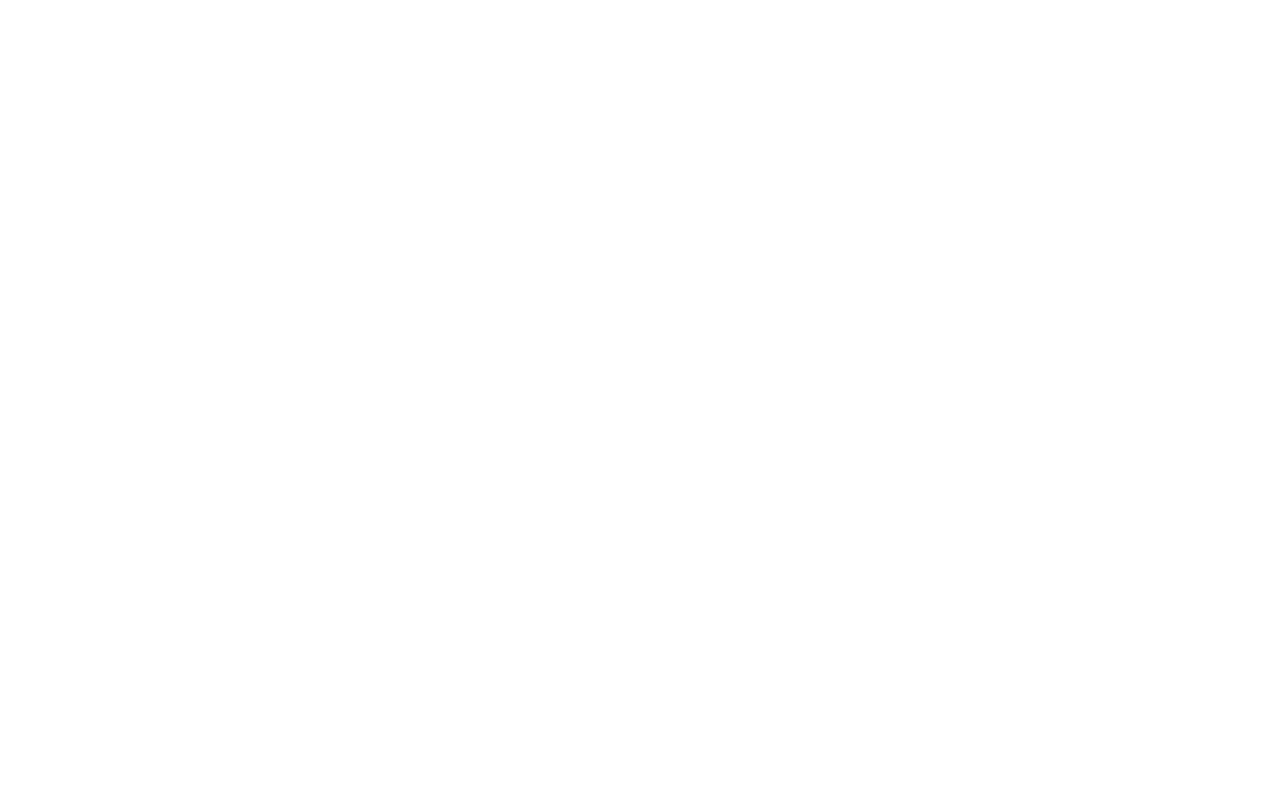
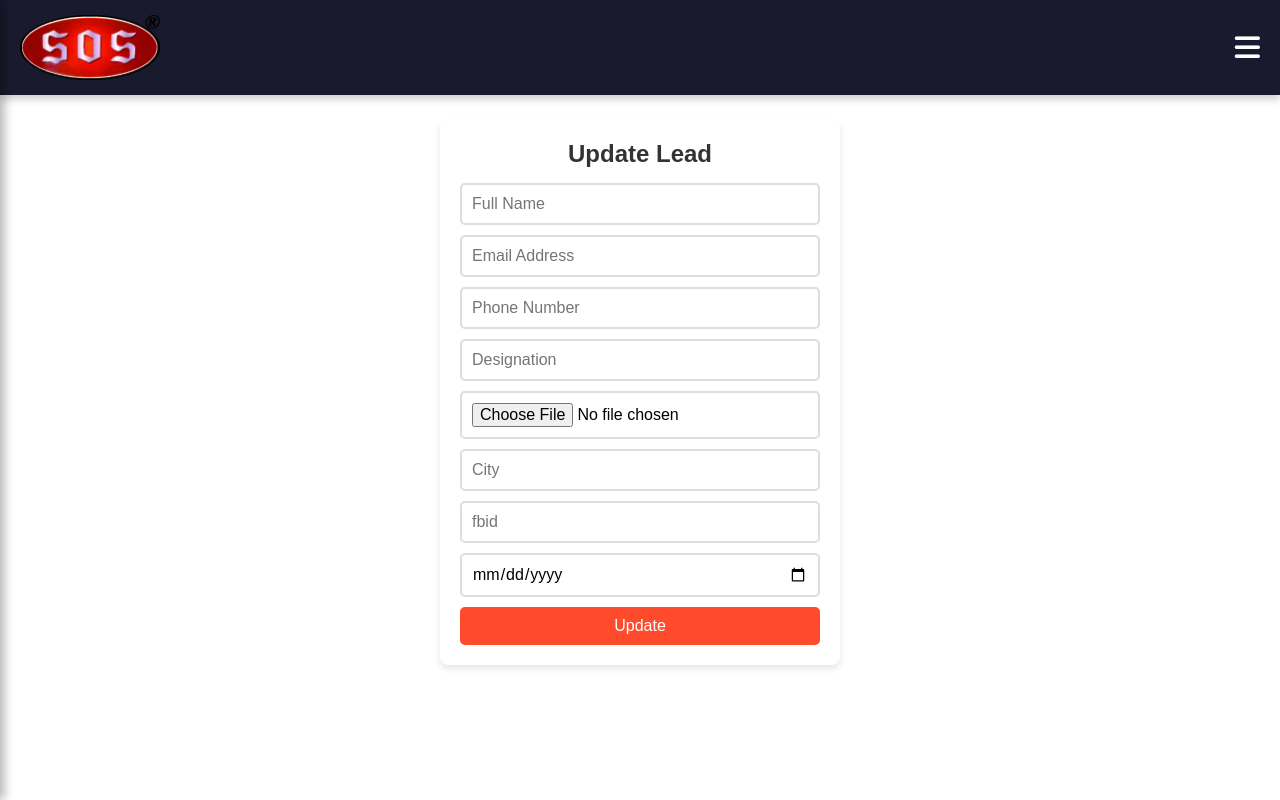
Before and after one commit to affanahmed2001/SOSFrontend, a React (Vite) app: page /update/1 in a window 1280 px wide. Before the commit this address had no page. Built offline with nearby package versions, Linux system fonts and the light colour scheme; no server answers.

Commit message:
Update And edit finctionality done

```diff
--- a/src/App.jsx
+++ b/src/App.jsx
@@ -3,6 +3,7 @@ import { BrowserRouter as Router, Routes, Route } from 'react-router-dom';
 import Dashboard from './Components/Dashboard'
 import Login from './Components/Login';
 import CreateLead from './Components/CreatLead';
+import Update_lead from './Components/UpdateLead';
 
 function App() {
 
@@ -11,9 +12,10 @@ function App() {
 
         <Router>
           <Routes>
-            <Route path="/" element={<Dashboard />} />
+            <Route path="/" element={<Dashboard /> } />
             <Route path="/create" element={<CreateLead />} />
             <Route path="/login" element={<Login />} />
+            <Route path="/update/:lead_id" element={<Update_lead />} />
           </Routes>
         </Router>
     </>
--- a/src/Components/CreatLead.jsx
+++ b/src/Components/CreatLead.jsx
@@ -6,7 +6,6 @@ const Creat_lead = () => {
 
   const [load, setLoad] = useState(true);
   const [formData, setFormData] = useState({
-    lead_id:"",
     names: "",
     email: "",
     phone: "",
@@ -39,7 +38,6 @@ const Creat_lead = () => {
     e.preventDefault();
     try {
       const data = new FormData();
-      data.append("lead_id", formData.lead_id);
       data.append("names", formData.names);
       data.append("email", formData.email);
       data.append("phone", formData.phone);
@@ -60,7 +58,7 @@ const Creat_lead = () => {
         }
         const result = await response.json();
         // setMessage(result.message);
-        setFormData({lead_id:"",names:"",email:"",phone:"",designation:"",cv:"",city:"",FBID:"",createdDate:"",});
+        setFormData({names:"",email:"",phone:"",designation:"",cv:"",city:"",FBID:"",createdDate:"",});
 
         document.querySelector('input[type="file"]').value = "";
 
@@ -87,7 +85,6 @@ const Creat_lead = () => {
         <div className="form-container">
           <h2>Create Lead</h2>
           <form onSubmit={handleSubmit}>
-            <input type="number" name="lead_id" value={formData.lead_id} onChange={handleChane} placeholder="lead_id"  />
             <input type="text" name="names" value={formData.names} onChange={handleChane} placeholder="Full Name" />
             <input type="email" name="email" value={formData.email} onChange={handleChane} placeholder="Email Address" />
             <input type="number" name="phone" value={formData.phone} onChange={handleChane} placeholder="Phone Number" />
--- a/src/Components/Dashboard.css
+++ b/src/Components/Dashboard.css
@@ -39,7 +39,7 @@ button:hover {
 /* Modal Styles */
 .modal {
   position: fixed;
-  top: 50%;
+  top: 35%;
   left: 50%;
   transform: translate(-50%, -50%);
   background: white;
@@ -123,3 +123,9 @@ button:hover {
   font-weight: bold;
   background: #ff4b2b;
 }
+
+/* Move table down when modal is open */
+.table-move-down {
+  margin-top: 150px;
+  transition: margin-top 0.1s ease-in-out;
+}
--- a/src/Components/Dashboard.jsx
+++ b/src/Components/Dashboard.jsx
@@ -1,12 +1,15 @@
 import React, { useState, useEffect } from "react";
+import { BrowserRouter as Router, Routes, Route } from 'react-router-dom';
+
 import Navbar from "./Navbar";
 import "./Dashboard.css";
+import Update_lead from "./UpdateLead";
 
 const Dashboard = () => {
   const [isImportOpen, setIsImportOpen] = useState(false);
   const [isExportOpen, setIsExportOpen] = useState(false);
-  const [start_date,setStart_date]=useState("");
-  const [end_date,setEnd_date]=useState("");
+  const [start_date, setStart_date] = useState("");
+  const [end_date, setEnd_date] = useState("");
   const [selectedFile, setSelectedFile] = useState(null);
   const [data, setData] = useState([]);
   const [currentPage, setCurrentPage] = useState(1);
@@ -15,21 +18,27 @@ const Dashboard = () => {
   const toggleImport = () => setIsImportOpen(!isImportOpen);
   const toggleExport = () => setIsExportOpen(!isExportOpen);
 
+  // <Router>
+  //   <Routes>
+  //     <Route path="/update" element={<Update_lead />} />
+  //   </Routes>
+  // </Router>
+
   const closeModals = () => {
     setIsImportOpen(false);
     setIsExportOpen(false);
   };
 
-  const handleStartDate =(e)=>{
+  const handleStartDate = (e) => {
     setStart_date(e.target.value);
   }
 
-  const handleEndDate =(e)=>{
+  const handleEndDate = (e) => {
     setEnd_date(e.target.value);
   }
 
-  const applyFilter = ()=>{
-    const api=`http://localhost:3000/data/export?start_date=${start_date}&end_date=${end_date}`
+  const applyFilter = () => {
+    const api = `http://localhost:3000/data/export?start_date=${start_date}&end_date=${end_date}`
     fetch(api)
       .then((response) => {
         if (!response.ok) {
@@ -103,6 +112,7 @@ const Dashboard = () => {
     <>
       <Navbar />
       <div className="home">
+
         <div className="head">
           <h2 className="push">Dashboard</h2>
 
@@ -124,22 +134,21 @@ const Dashboard = () => {
               <div className="filter">
                 <div className="first">
                   <label>Start Date</label>
-                  <input type="date" name="start_date" value={ start_date } onChange={ handleStartDate } />
+                  <input type="date" name="start_date" value={start_date} onChange={handleStartDate} />
                 </div>
                 <div className="first">
                   <label>End Date</label>
-                  <input type="date" name="end_date" value={ end_date } onChange={ handleEndDate }/>
+                  <input type="date" name="end_date" value={end_date} onChange={handleEndDate} />
                 </div>
               </div>
               <div className="filter-btn">
-                <button className="filter-btn" onClick={ applyFilter }>Filter</button>
+                <button className="filter-btn" onClick={applyFilter}>Filter</button>
               </div>
             </div>
           )}
         </div>
-      </div>
 
-      <div className="table-container">
+        <div className={`table-container ${isImportOpen || isExportOpen ? "table-move-down" : ""}`}>
           <table className="styled-table">
             <thead>
               <tr>
@@ -152,11 +161,13 @@ const Dashboard = () => {
                 <th>FBID</th>
                 <th>Created Date</th>
                 <th>CV</th>
+                <th>Edit</th>
               </tr>
             </thead>
             <tbody>
               {currentItems.length > 0 ? (
                 currentItems.map((item, index) => (
+                  console.log(item.lead_id,"lead id"),
                   <tr key={index}>
                     <td>{item.lead_id}</td>
                     <td>{item.name}</td>
@@ -171,6 +182,8 @@ const Dashboard = () => {
                         View CV
                       </a>
                     </td>
+                    <td><a href={`/update/${item.lead_id}`}>Edit</a></td>
+
                   </tr>
                 ))
               ) : (
@@ -194,6 +207,7 @@ const Dashboard = () => {
             </button>
           </div>
         </div>
+      </div>
     </>
   );
 };
--- /dev/null
+++ b/src/Components/UpdateLead.jsx
@@ -0,0 +1,142 @@
+import React, { useEffect, useState } from 'react'
+import Navbar from './Navbar'
+import './CreateLead.css'
+import { useParams } from 'react-router-dom';
+
+
+const update_lead = () => {
+
+  const { lead_id } = useParams();
+  console.log('LeadID =>',lead_id);
+
+  const [load, setLoad] = useState(true);
+  const [formData, setFormData] = useState({
+    name: "",
+    email: "",
+    phone: "",
+    designation: "",
+    file: null,
+    city: "",
+    fbid: "",
+    created_date: "",
+  });
+
+  useEffect(() => {
+    if (!lead_id) return;
+
+    const fetchLeadData = async () => {
+      try {
+        const response = await fetch(`http://localhost:3000/data/data/${lead_id}`);
+        const data = await response.json();
+
+        console.log('Fetching data =>', data);
+
+
+          setFormData({
+            name: data.name || "",
+            email: data.email || "",
+            phone: data.phone || "",
+            designation: data.designation || "",
+            city: data.city || "",
+            fbid: data.fbid || "",
+            created_date: data.created_date ? data.created_date.split("T")[0] : "", // Format Date
+            file: null
+          });
+          setLoad(false);
+      } catch (error) {
+        console.error("Error fetching lead data:", error);
+      }
+    };
+
+    if (lead_id) {
+      fetchLeadData();
+    }
+  }, [lead_id]);
+
+
+  const handleChange = (e) => {
+    const { name, value } = e.target;
+    setFormData((prevData) => ({
+      ...prevData,
+      [name]: value,
+    }));
+  };
+
+  const handleFileChange = (e) => {
+    setFormData((prevData) => ({
+      ...prevData,
+      file: e.target.files[0],
+    }));
+  };
+
+  const handleSubmit = async (e) => {
+    e.preventDefault();
+    const api = `http://localhost:3000/data/update/${lead_id}`;
+    try {
+      const data = new FormData();
+      data.append("lead_id", lead_id);
+      data.append("name", formData.name);
+      data.append("email", formData.email);
+      data.append("phone", formData.phone);
+      data.append("designation", formData.designation);
+      if (formData.file) {
+        data.append("cv", formData.file);
+      }
+      data.append("city", formData.city);
+      data.append("fbid", formData.fbid);
+      data.append("created_date", formData.created_date);
+
+      const response = await fetch(api,
+        {
+          method: "PUT",
+          body: data,
+        });
+      if (!response.ok) {
+        throw new Error("Failed to fetch api");
+      }
+      const result = await response.json();
+      alert("Lead updated successfully!");
+      // setMessage(result.message);
+      setFormData({ lead_id: "", name: "", email: "", phone: "", designation: "", file: null, city: "", fbid: "", created_date: "", });
+
+      document.querySelector('input[type="file"]').value = "";
+    } catch (error) {
+      console.log("Error", error);
+      alert("Error in saving data")
+    }
+
+  };
+
+  useEffect(() => {
+    const timer = setTimeout(() => {
+      setLoad(false);
+    }, 1000);
+    return () => clearTimeout(timer);
+  }, []);
+
+
+  return (
+    <>
+      <Navbar />
+      <div className='home'>
+        <div className="form-container">
+          <h2>Update Lead</h2>
+          <form onSubmit={handleSubmit}>
+            <input type="text" name="name" value={formData.name} onChange={handleChange} placeholder="Full Name" />
+            <input type="email" name="email" value={formData.email} onChange={handleChange} placeholder="Email Address" />
+            <input type="number" name="phone" value={formData.phone} onChange={handleChange} placeholder="Phone Number" />
+            <input type="text" name="designation" value={formData.designation} onChange={handleChange} placeholder="Designation" />
+            <input type="file" name="file" onChange={handleFileChange} accept="application/pdf" />
+            <input type="text" name="city" value={formData.city} onChange={handleChange} placeholder="City" />
+            <input type="text" name="fbid" value={formData.fbid} onChange={handleChange} placeholder="fbid" />
+            <input type="date" name="created_date" value={formData.created_date} onChange={handleChange} placeholder="Created Date" />
+
+            <button type="submit">Update</button>
+          </form>
+        </div>
+      </div>
+    </>
+  )
+}
+
+export default update_lead
```
Lines whose indentation alone changed are shown as unchanged.
